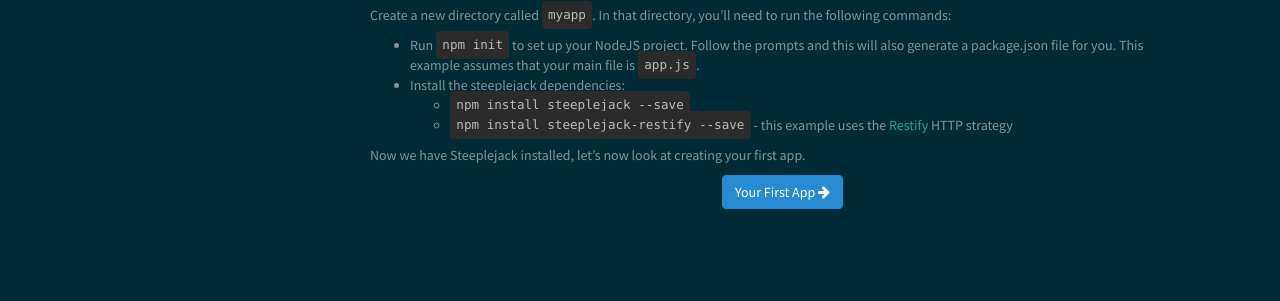
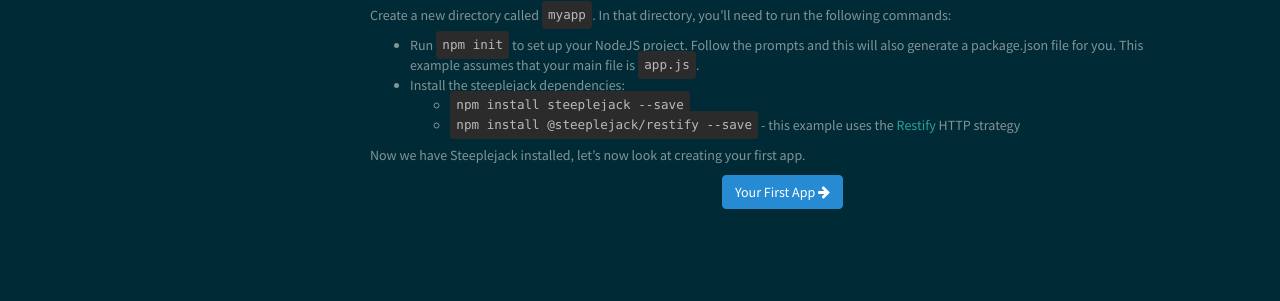
Before and after one commit to steeplejack-js/steeplejack-js.github.io, a Jekyll site: the page built from getting-started/index.md, in a window 1280 px wide. Shown: the part 200-501 px from the top of the page. Built offline with Jekyll 4.4.1, drawn with Linux system fonts in a browser that asks for light colours.

```diff
--- a/getting-started/index.md
+++ b/getting-started/index.md
@@ -14,6 +14,6 @@ Create a new directory called `myapp`. In that directory, you’ll need to run t
   you. This example assumes that your main file is `app.js`.
  - Install the steeplejack dependencies:
     - `npm install steeplejack --save`
-    - `npm install steeplejack-restify --save` - this example uses the [Restify](http://restify.com) HTTP strategy
+    - `npm install @steeplejack/restify --save` - this example uses the [Restify](http://restify.com) HTTP strategy
 
 Now we have Steeplejack installed, let’s now look at creating your first app.
```
